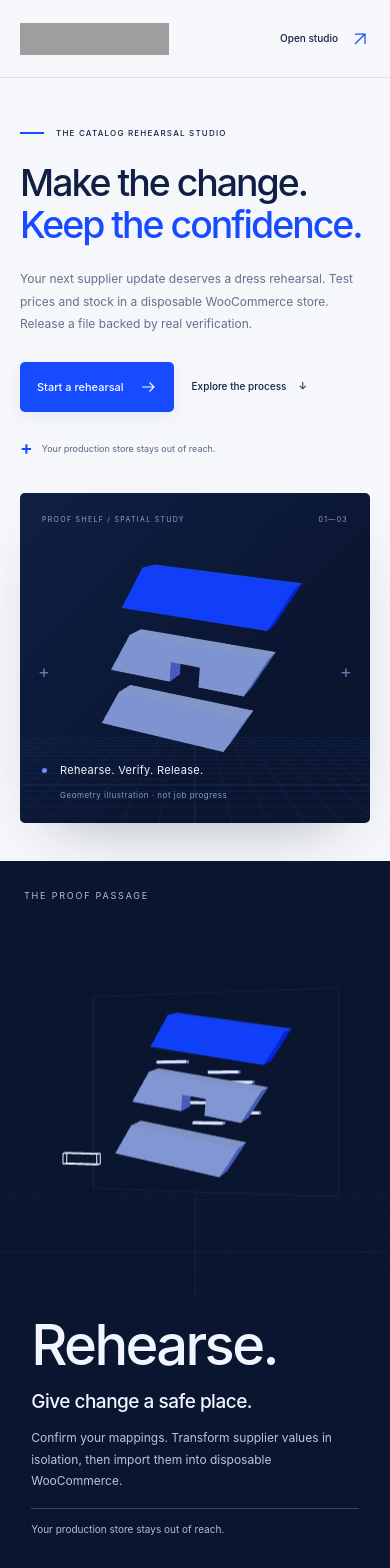
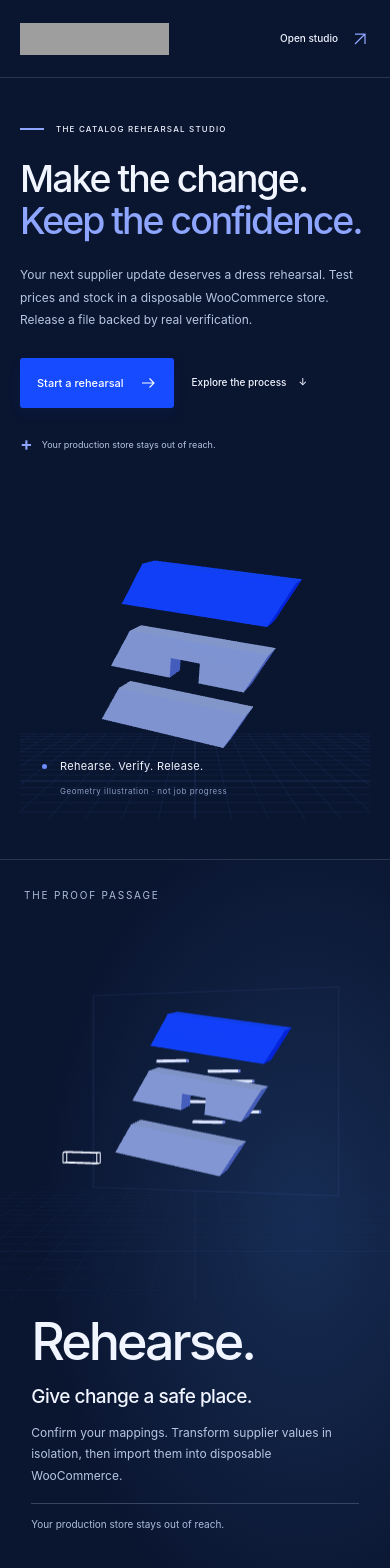
Before and after one commit to Asembris/ShelfReady, a React (Vite) app in the folder web/: page / in a window 390 px wide. Shown: the top 1568 px of the page. Built offline with nearby package versions, Linux system fonts and the light colour scheme; grey boxes are pictures that could not be loaded; a web font is replaced by a local one.

Commit message:
Unify the cinematic opening and refine the release folio composition

```diff
--- a/web/package.json
+++ b/web/package.json
@@ -10,7 +10,7 @@
     "test:public": "playwright test --config playwright.public.config.ts",
     "predev": "node scripts/brand-assets.mjs",
     "prebuild": "node scripts/brand-assets.mjs",
-    "format:check": "prettier --check src scripts/brand-assets.mjs e2e/ui.spec.ts e2e/scroll.spec.ts e2e/rehearsal.spec.ts playwright.config.ts package.json index.html"
+    "format:check": "prettier --check src scripts/brand-assets.mjs e2e/ui.spec.ts e2e/scroll.spec.ts e2e/motion.spec.ts e2e/rehearsal.spec.ts playwright.config.ts package.json index.html"
   },
   "dependencies": {
     "react": "19.2.0",
--- a/web/src/ProofScene.tsx
+++ b/web/src/ProofScene.tsx
@@ -234,9 +234,9 @@ export default function ProofScene({
               viewScale * (1 - inspect * 0.65) * (1 - release * 0.5),
             );
             group.position.set(
-              0.1 - release * 0.85,
+              0.1 - inspect * 1.55 * (1 - release) - release * 0.55,
               release * 1.05,
-              release * 0.3,
+              release * 1.1,
             );
             pieces.forEach((piece, i) => {
               piece.position.set(
--- a/web/src/style.css
+++ b/web/src/style.css
@@ -2761,3 +2761,209 @@ textarea::placeholder {
     transition: none;
   }
 }
+/* Cinematic refinement: grounded opening, distinct inspection and release compositions. */
+.site-header {
+  background: #0a1530;
+  color: #f1f5ff;
+  border-color: #283650;
+  max-width: none;
+}
+.site-header nav {
+  color: #b7c6e2;
+}
+.brand-link img {
+  content: url("/brand/horizontal-dark.svg");
+}
+.header-cta svg {
+  color: #8ea6ff;
+}
+.hero:not(.hero-condensed) {
+  background: #0a1530;
+  color: #f1f5ff;
+  max-width: none;
+  min-height: 730px;
+  padding-top: 70px;
+  padding-bottom: 90px;
+}
+.hero:not(.hero-condensed) .hero-description,
+.hero-assurance {
+  color: #b7c6e2;
+}
+.hero:not(.hero-condensed) h1 span {
+  color: #8ea6ff;
+}
+.hero .eyebrow-line {
+  background: #8ea6ff;
+}
+.hero-art {
+  height: 560px;
+  box-shadow: none;
+  background: transparent;
+  overflow: visible;
+}
+.hero-art:before {
+  display: none;
+}
+.scene-caption,
+.art-cross {
+  display: none;
+}
+.scene-footer {
+  font-size: 11px;
+}
+.hero-art .proof-scene {
+  overflow: hidden;
+}
+.hero:not(.hero-condensed) .text-link {
+  color: #f1f5ff;
+}
+.proof-passage {
+  border-top: 1px solid #293751;
+}
+.passage-heading > span {
+  font-size: 10px;
+}
+.passage-stage {
+  background: radial-gradient(ellipse at 78% 43%, #172d54 0%, #0a1530 62%);
+}
+.passage-copy {
+  top: 29%;
+  width: 32%;
+}
+.passage-beat {
+  transition: none;
+  transform: none;
+}
+.passage-beat h2 {
+  font-size: clamp(64px, 7vw, 100px);
+  font-weight: 450;
+  letter-spacing: -5px;
+}
+.passage-beat h3 {
+  font-size: 24px;
+  max-width: 330px;
+}
+.passage-beat p {
+  font-size: 14px;
+}
+.passage-beat > span {
+  font-size: 11px;
+}
+.passage-heading p {
+  font-size: 12px;
+}
+.passage-caption {
+  font-size: 10px;
+}
+.passage-handoff {
+  padding-top: 32px;
+  padding-bottom: 32px;
+}
+.passage-handoff p {
+  font-size: 26px;
+}
+.workspace-main {
+  border-radius: 4px;
+  box-shadow: 0 16px 50px -35px #10204445;
+}
+.panel-heading h3 {
+  font-size: 26px;
+}
+.file-slot {
+  border-radius: 3px;
+}
+.button {
+  border-radius: 3px;
+  transition:
+    background 0.16s ease-out,
+    transform 0.16s ease-out,
+    box-shadow 0.16s ease-out;
+}
+.panel-enter {
+  animation-duration: 0.26s;
+}
+.site-header a {
+  transition: opacity 0.16s;
+}
+.site-header a:hover {
+  opacity: 0.8;
+}
+@media (max-width: 850px) {
+  .hero:not(.hero-condensed) {
+    padding-top: 46px;
+    padding-bottom: 40px;
+    min-height: 0;
+  }
+  .hero-art {
+    height: 400px;
+  }
+  .passage-copy {
+    top: 54%;
+    width: 84%;
+  }
+  .passage-beat h2 {
+    font-size: 60px;
+    letter-spacing: -3px;
+  }
+  .passage-beat h3 {
+    font-size: 21px;
+    max-width: none;
+  }
+  .passage-beat p {
+    font-size: 13px;
+  }
+  .passage-caption {
+    font-size: 8px;
+  }
+}
+@media (max-width: 540px) {
+  .hero-art {
+    height: 330px;
+  }
+  .hero:not(.hero-condensed) {
+    padding-top: 34px;
+  }
+  .passage-beat h2 {
+    font-size: 52px;
+  }
+  .passage-beat h3 {
+    font-size: 19px;
+  }
+  .passage-beat p {
+    font-size: 12px;
+  }
+  .passage-beat > span {
+    font-size: 10px;
+  }
+  .passage-handoff p {
+    font-size: 20px;
+  }
+  .panel-heading h3 {
+    font-size: 22px;
+  }
+}
+@media (max-width: 540px) and (max-height: 700px) {
+  .passage-copy {
+    top: 49%;
+  }
+  .passage-beat h2 {
+    font-size: 42px;
+  }
+  .passage-beat h3 {
+    font-size: 17px;
+  }
+  .passage-beat > span {
+    font-size: 9px;
+  }
+}
+.passage-static .passage-copy {
+  top: auto;
+  width: auto;
+}
+.passage-static h2 {
+  font-size: 48px;
+  letter-spacing: -2px;
+}
+.hero .tiny-cross {
+  color: #8ea6ff;
+}
```
